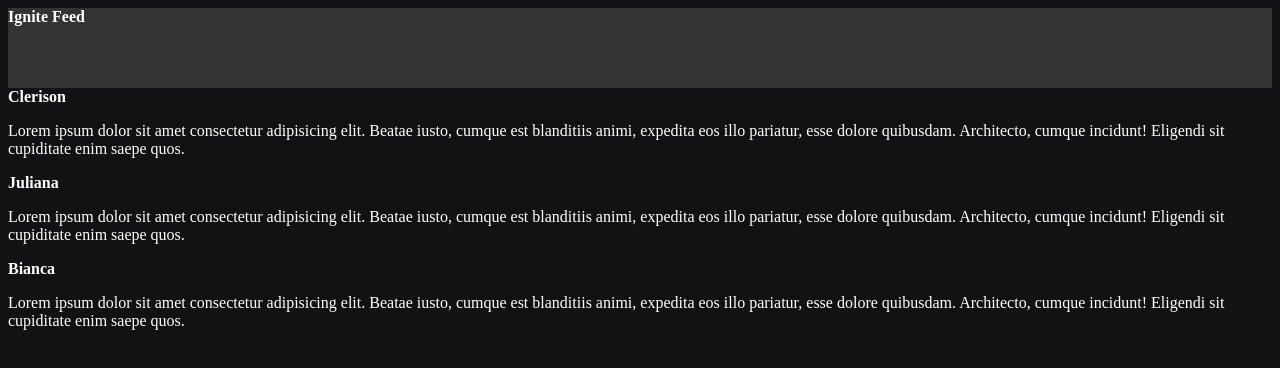
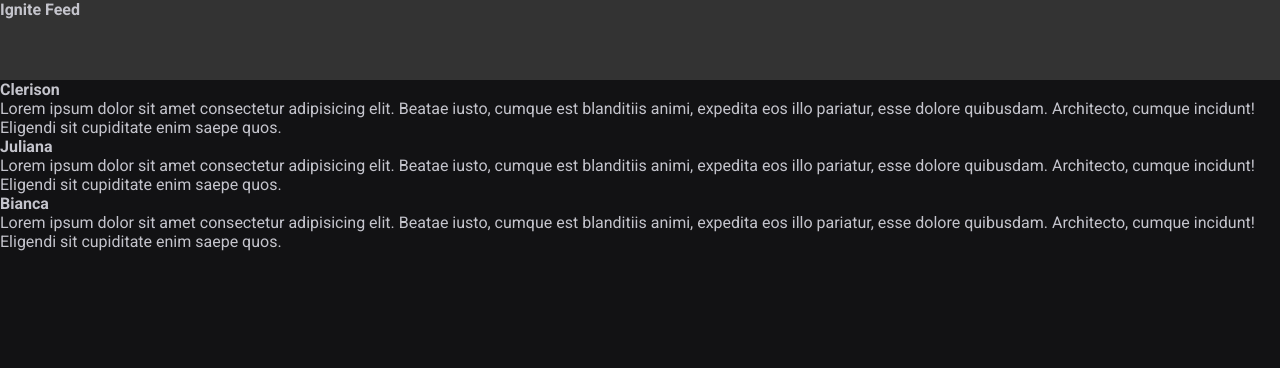
Before and after one commit to cosclerison/ignitefeed, a React (Vite) app: page / in a window 1280 px wide. Shown: the top 368 px of the page. Built offline with nearby package versions, Linux system fonts and the light colour scheme.

Commit message:
style global e fonte roboto google

```diff
--- a/index.html
+++ b/index.html
@@ -2,8 +2,15 @@
 <html lang="en">
   <head>
     <meta charset="UTF-8" />
+
+    <link rel="preconnect" href="https://fonts.googleapis.com" />
+    <link rel="preconnect" href="https://fonts.gstatic.com" crossorigin />
+
     <link rel="icon" type="image/svg+xml" href="/vite.svg" />
     <meta name="viewport" content="width=device-width, initial-scale=1.0" />
+
+    <link href="https://fonts.googleapis.com/css2?family=Roboto+Mono:wght@400;700&family=Roboto:wght@400;700&display=swap" rel="stylesheet" />
+
     <title>Vite + React</title>
   </head>
   <body>
--- a/src/App.jsx
+++ b/src/App.jsx
@@ -1,6 +1,6 @@
 import { Post } from './Post';
 import { Header } from './components/Header';
-import "./style.css";
+import "./global.css";
 
 export function App() {
   return (
--- a/src/components/Header.jsx
+++ b/src/components/Header.jsx
@@ -6,5 +6,4 @@
             <strong>Ignite Feed</strong>
         </header>
     )
-
 }
--- /dev/null
+++ b/src/global.css
@@ -0,0 +1,30 @@
+:root {
+    --white: #fff;
+    --gray-100: #e1e1e6;
+    --gray-300: #c4c4cc;
+    --gray-400: #8d8d99;
+    --gray-600: #323238;
+    --gray-700: #29292e;
+    --gray-800: #202024;
+    --gray-900: #121214;
+
+    --green-500: #00875f
+}
+
+* {
+    margin: 0;
+    padding: 0;
+    box-sizing: border-box;
+}
+
+body {
+    background: var(--gray-900);
+    color: var(--gray-300);
+    -webkit-font-smoothing: antialiased;
+}
+
+body, input, textarea, button {
+    font-family: 'Roboto', sans-serif;
+    font-weight: 400;
+    font-size: 1rem;
+}
--- a/src/style.css
+++ /dev/null
@@ -1,4 +0,0 @@
-body {
-    background-color: #121214;
-    color: #fff;
-}
```
